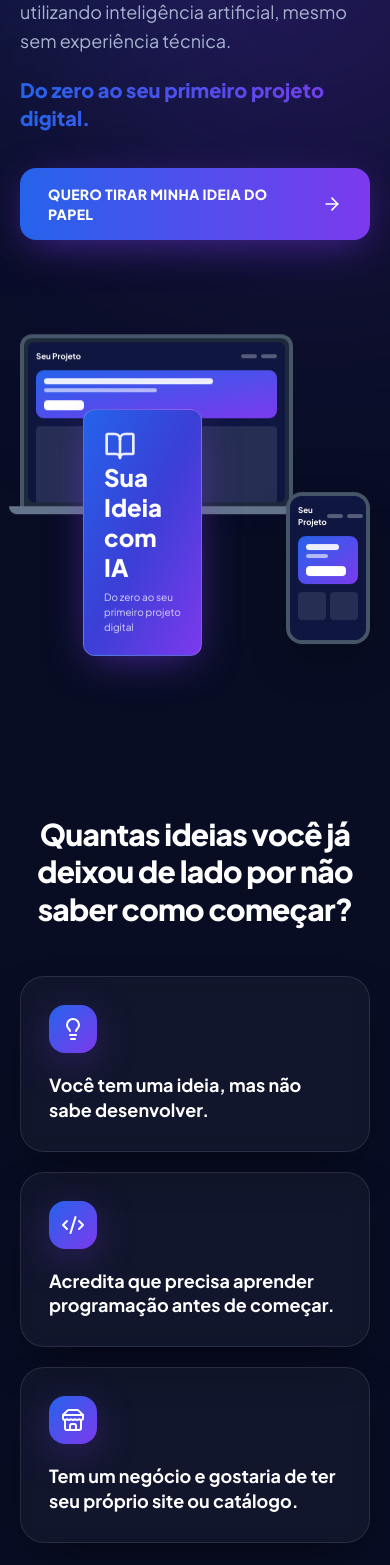
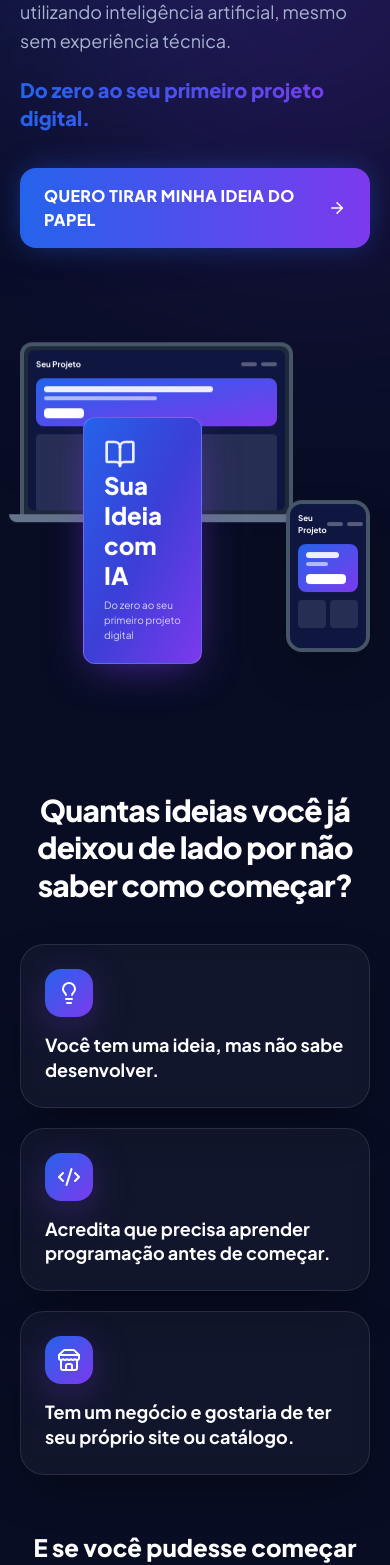
Before and after one commit to dimitrimonteiro/sua-ideia-com-ia, a React (Vite) app in the folder sua-ideia-com-ia/: page / in a window 390 px wide. Shown: the part 432-1997 px from the top of the page. Built offline with nearby package versions, Linux system fonts and the light colour scheme.

Commit message:
Add StickyMobileCTA and improve component styles
Added a new StickyMobileCTA component for mobile users and adjusted styles for better responsiveness. Reduced padding in the Section component and made minor style adjustments in other components.

```diff
--- a/sua-ideia-com-ia/src/ui.jsx
+++ b/sua-ideia-com-ia/src/ui.jsx
@@ -14,31 +14,39 @@ export function Reveal({ children, delay = 0, className = "" }) {
 }
 
 export const BuyButton = ({ children, className = "" }) => (
-  <a href={CHECKOUT_URL} className={`group inline-flex items-center justify-center gap-2 rounded-2xl bg-gradient-to-r from-brand to-violet px-7 py-4 text-sm font-extrabold tracking-wide text-white shadow-glow transition hover:scale-[1.03] focus:outline-none focus-visible:ring-4 focus-visible:ring-white/50 sm:text-base ${className}`}>
+  <a href={CHECKOUT_URL} className={`group relative inline-flex items-center justify-center gap-2 rounded-2xl bg-gradient-to-r from-brand to-violet px-6 py-4 sm:px-8 sm:py-5 text-base sm:text-lg font-extrabold tracking-wide text-white shadow-[0_0_30px_-5px_rgba(37,99,235,0.5)] transition-all hover:scale-[1.03] hover:shadow-[0_0_50px_-10px_rgba(124,58,237,0.7)] active:scale-95 focus:outline-none focus-visible:ring-4 focus-visible:ring-white/50 ${className}`}>
     {children}
-    <ArrowRight className="h-5 w-5 transition group-hover:translate-x-1" aria-hidden="true" />
+    <ArrowRight className="h-5 w-5 sm:h-6 sm:w-6 transition-transform group-hover:translate-x-2" aria-hidden="true" />
   </a>
 );
 
+// Novo componente: Botão fixo no rodapé exclusivo para Mobile
+export const StickyMobileCTA = () => (
+  <div className="fixed bottom-0 left-0 z-50 w-full border-t border-white/10 bg-[#080D24]/90 p-4 backdrop-blur-md md:hidden">
+    <BuyButton className="w-full py-4 text-sm sm:text-base">QUERO GARANTIR MEU E-BOOK</BuyButton>
+  </div>
+);
+
+// Reduzido o padding Y no mobile (de py-20 para py-12) para leitura mais ágil
 export const Section = ({ id, children, className = "" }) => (
-  <section id={id} className={`relative px-5 py-20 sm:py-28 ${className}`}>
+  <section id={id} className={`relative px-5 py-12 sm:py-28 ${className}`}>
     <div className="mx-auto max-w-6xl">{children}</div>
   </section>
 );
 
 export const Title = ({ children, sub, center = true }) => (
-  <div className={`mb-12 max-w-3xl ${center ? "mx-auto text-center" : ""}`}>
+  <div className={`mb-10 sm:mb-12 max-w-3xl ${center ? "mx-auto text-center" : ""}`}>
     <h2 className="text-3xl font-extrabold leading-tight tracking-tight sm:text-4xl md:text-5xl">{children}</h2>
-    {sub && <p className="mt-5 text-lg leading-relaxed text-mist">{sub}</p>}
+    {sub && <p className="mt-4 sm:mt-5 text-base sm:text-lg leading-relaxed text-mist">{sub}</p>}
   </div>
 );
 
 export const Card = ({ children, className = "" }) => (
-  <div className={`rounded-3xl border border-white/10 bg-white/[0.04] p-7 shadow-soft backdrop-blur transition hover:border-violet/50 ${className}`}>{children}</div>
+  <div className={`rounded-3xl border border-white/10 bg-white/[0.04] p-6 sm:p-7 shadow-soft backdrop-blur transition hover:border-violet/50 ${className}`}>{children}</div>
 );
 
 export const IconBox = ({ icon: Icon }) => (
-  <div className="mb-5 inline-flex h-12 w-12 items-center justify-center rounded-2xl bg-gradient-to-br from-brand to-violet shadow-glow">
+  <div className="mb-4 sm:mb-5 inline-flex h-12 w-12 items-center justify-center rounded-2xl bg-gradient-to-br from-brand to-violet shadow-glow">
     <Icon className="h-6 w-6" aria-hidden="true" />
   </div>
 );
@@ -46,7 +54,7 @@ export const IconBox = ({ icon: Icon }) => (
 export function Cover({ className = "" }) {
   if (COVER_IMAGE) return <img src={COVER_IMAGE} alt="Capa do e-book Sua Ideia com IA" className={`rounded-xl shadow-glow ${className}`} loading="lazy" />;
   return (
-    <div className={`flex aspect-[3/4] flex-col justify-between rounded-xl border border-white/20 bg-gradient-to-br from-brand via-[#3b3fd6] to-violet p-5 shadow-glow ${className}`} role="img" aria-label="Capa ilustrativa do e-book Sua Ideia com IA">
+    <div className={`flex aspect-[3/4] flex-col justify-between rounded-xl border border-white/20 bg-gradient-to-br from-brand via-[#3b3fd6] to-violet p-5 shadow-glow ${className}`} role="img" aria-label="Capa ilustrativa do e-book">
       <BookOpen className="h-8 w-8 text-white/90" aria-hidden="true" />
       <div>
         <p className="text-2xl font-extrabold leading-tight">Sua Ideia<br />com IA</p>
@@ -56,7 +64,6 @@ export function Cover({ className = "" }) {
   );
 }
 
-// Site fictício ilustrativo dentro de notebook/celular
 export function MiniSite({ label = "Seu Negócio", compact = false }) {
   return (
     <div className="h-full w-full bg-[#0f1640] p-2 text-left">
```
